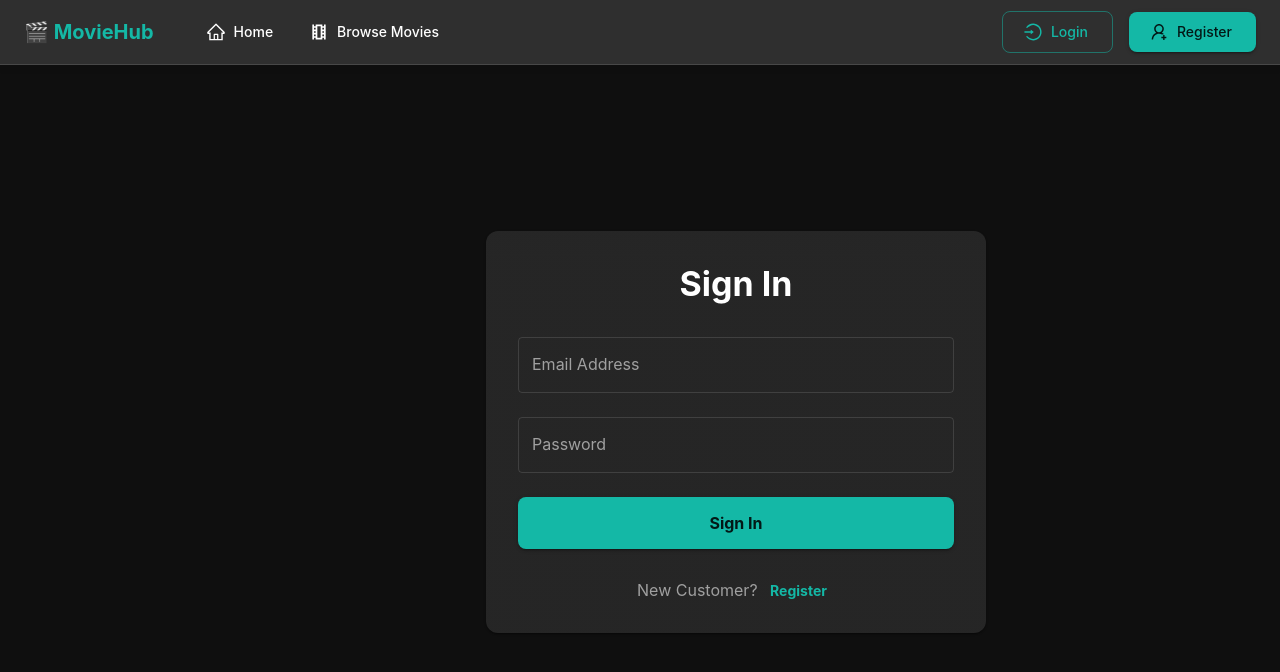
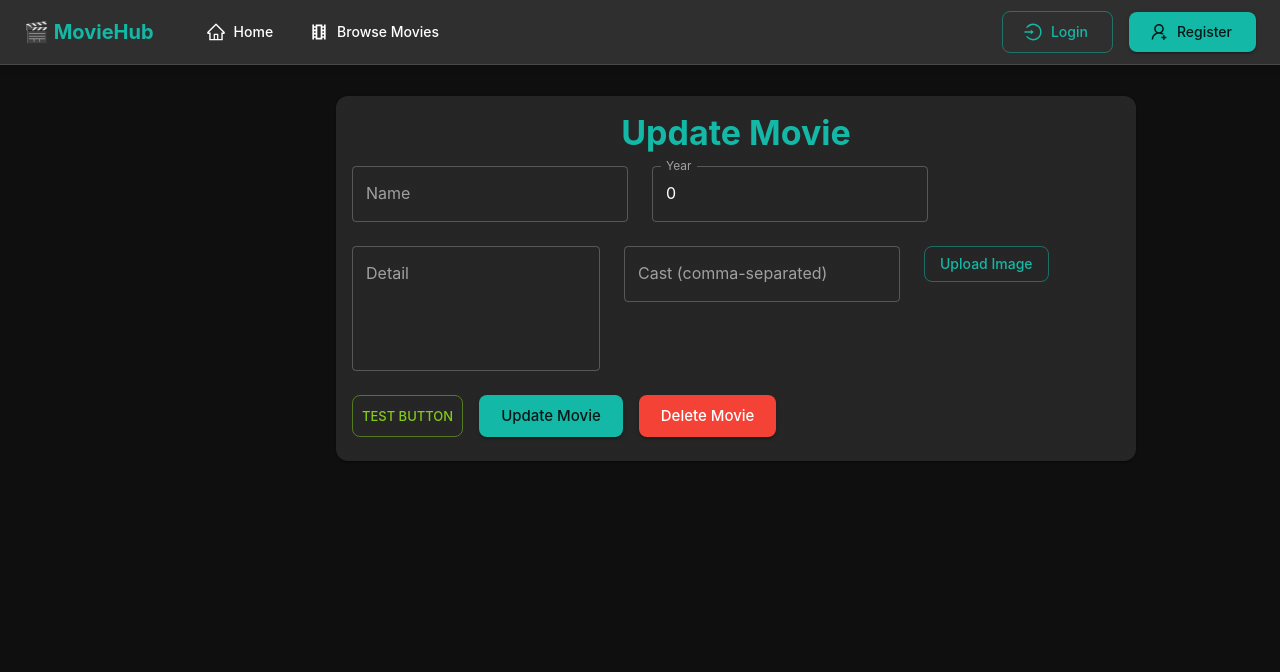
Before and after one commit to Ananya-hub123/Movies-App, a React (Vite) app in the folder frontend/: page /admin/movies/update/1 in a window 1280 px wide. Before the commit this address led to /login. Shown: the top 672 px of the page. Built offline with nearby package versions, Linux system fonts and the light colour scheme; no server answers.

Commit message:
Completely bypass AdminRoute authentication for testing

```diff
--- a/frontend/src/pages/Admin/AdminRoute.jsx
+++ b/frontend/src/pages/Admin/AdminRoute.jsx
@@ -6,13 +6,11 @@ const AdminRoute = () => {
 
   console.log("=== ADMIN ROUTE DEBUG ===");
   console.log("userInfo:", userInfo);
-  console.log("userInfo.isAdmin:", userInfo?.isAdmin);
+  console.log("userInfo exists:", !!userInfo);
+  console.log("isAdmin:", userInfo?.isAdmin);
 
-  // Temporarily bypass admin check for testing
-  return userInfo ? (
-    <Outlet />
-  ) : (
-    <Navigate to="/login" replace />
-  );
+  // Completely bypass authentication for testing
+  console.log("Bypassing authentication completely for testing");
+  return <Outlet />;
 };
 export default AdminRoute;
```
